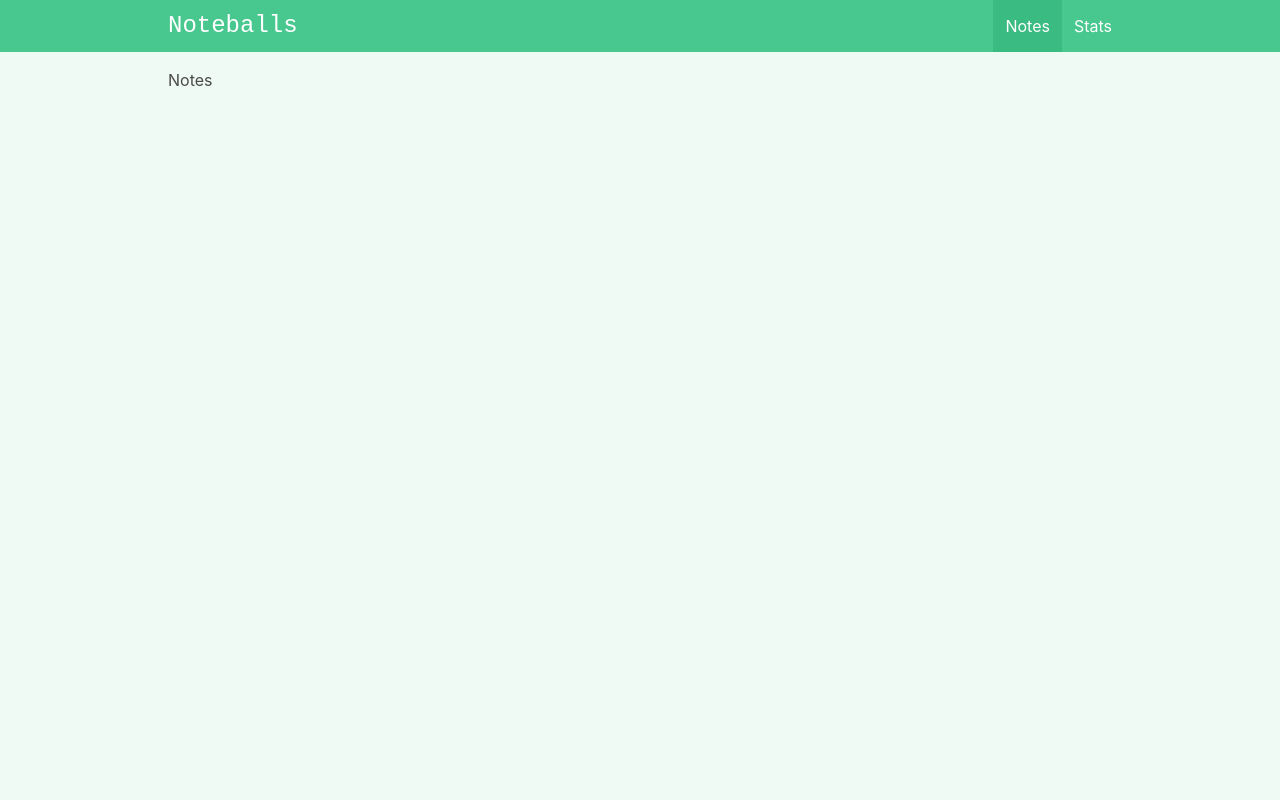
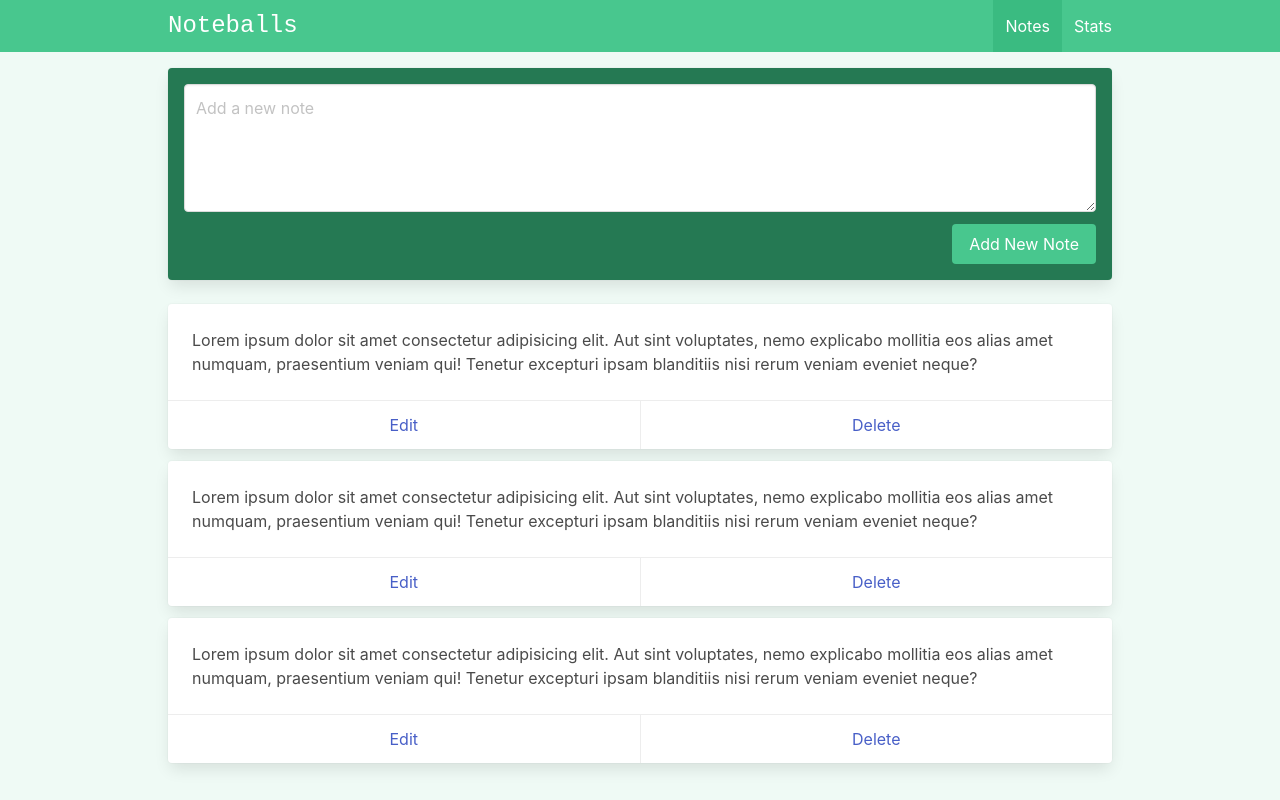
Before and after one commit to Vlad-Moskalenko/Noteballs, a Vue app: page /#/ in a window 1280 px wide. Built offline with nearby package versions, Linux system fonts and the light colour scheme.

Commit message:
NB-3: init notes

```diff
--- a/src/views/NotesView.vue
+++ b/src/views/NotesView.vue
@@ -2,7 +2,33 @@
 
 <template>
   <div class="notes">
-    <h1>Notes</h1>
+    <div class="card has-background-success-dark p-4 mb-5">
+      <div class="field">
+        <div class="control">
+          <textarea class="textarea" placeholder="Add a new note"></textarea>
+        </div>
+      </div>
+
+      <div class="field is-grouped is-grouped-right">
+        <div class="control">
+          <button class="button is-link has-background-success">Add New Note</button>
+        </div>
+      </div>
+    </div>
+
+    <div v-for="item in 3" class="card mb-3">
+      <div class="card-content">
+        <div class="content">
+          Lorem ipsum dolor sit amet consectetur adipisicing elit. Aut sint voluptates, nemo
+          explicabo mollitia eos alias amet numquam, praesentium veniam qui! Tenetur excepturi ipsam
+          blanditiis nisi rerum veniam eveniet neque?
+        </div>
+      </div>
+      <footer class="card-footer">
+        <a href="#" class="card-footer-item">Edit</a>
+        <a href="#" class="card-footer-item">Delete</a>
+      </footer>
+    </div>
   </div>
 </template>
 
```
